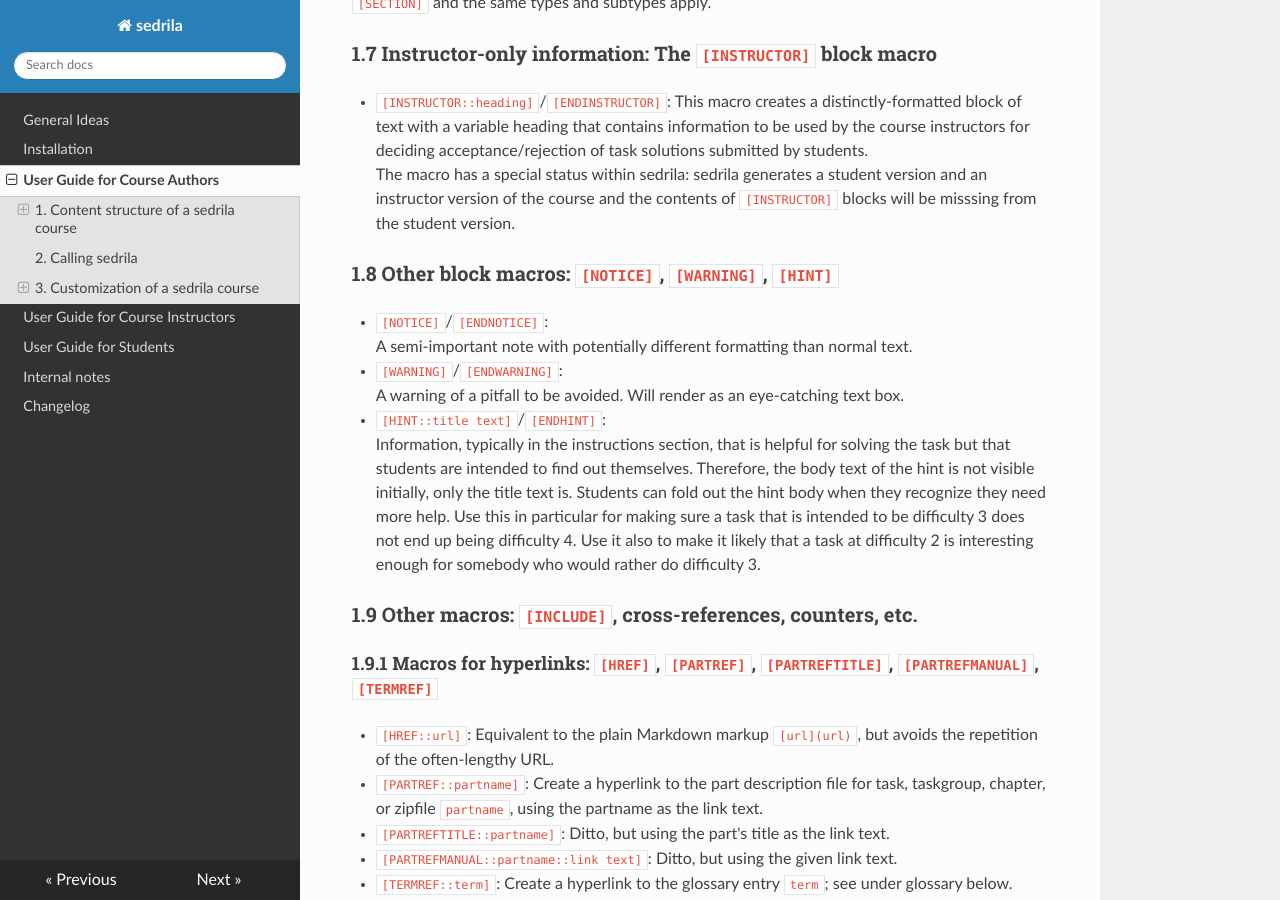
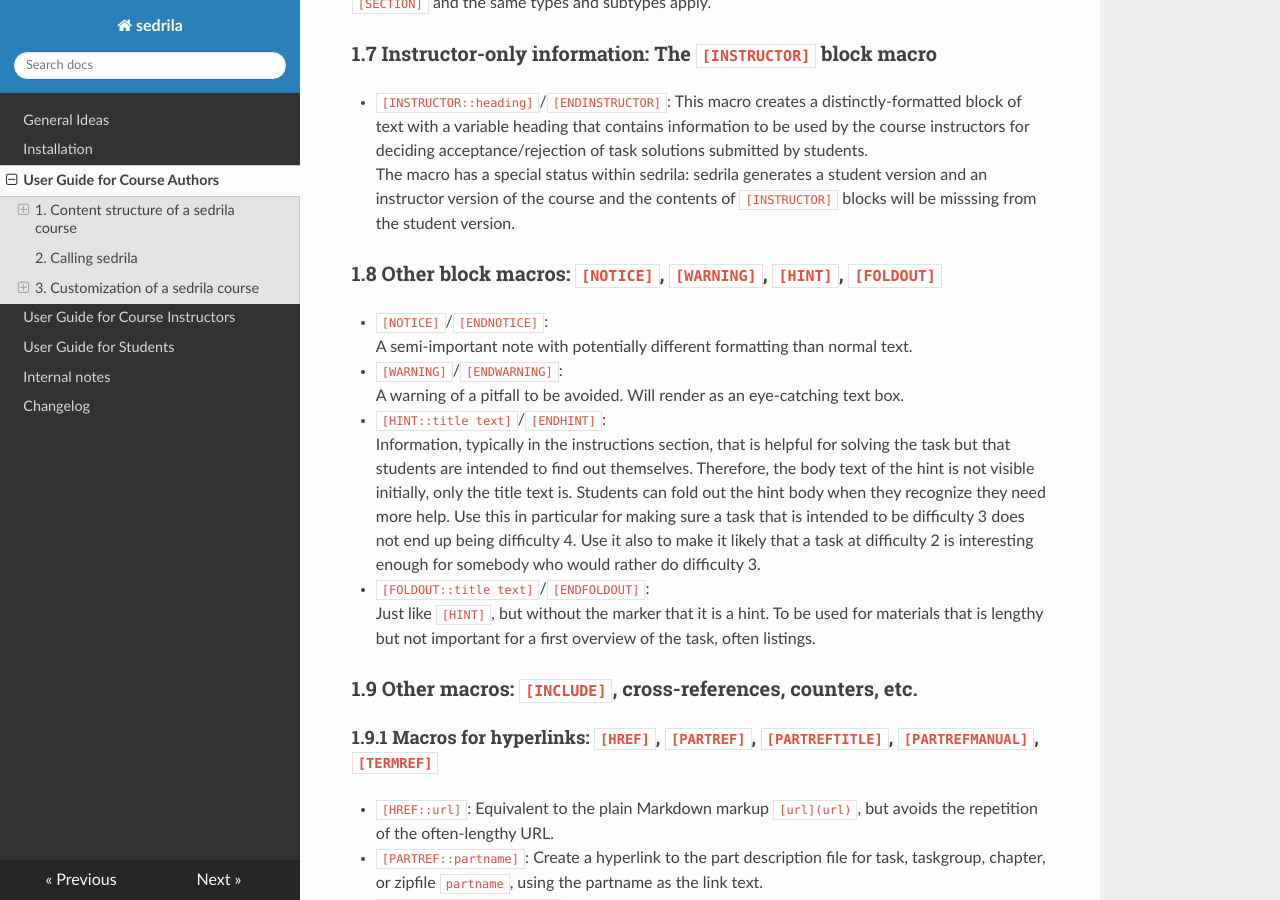
Before and after one commit to fubinf/sedrila, an MkDocs documentation site: the page built from docs/authors.md, in a window 1280 px wide and 900 px high, scrolled down 9986 px. Built offline with MkDocs 1.6.1, drawn with Linux system fonts in a browser that asks for light colours; nearby versions of some CDN libraries.

Commit message:
authors.md: document [FOLDOUT] macro

```diff
--- a/docs/authors.md
+++ b/docs/authors.md
@@ -497,7 +497,7 @@ It works exactly like `[SECTION]` and the same types and subtypes apply.
   from the student version.
 
 
-### 1.8 Other block macros: `[NOTICE]`, `[WARNING]`, `[HINT]`
+### 1.8 Other block macros: `[NOTICE]`, `[WARNING]`, `[HINT]`, `[FOLDOUT]`
 
 - `[NOTICE]`/`[ENDNOTICE]`:
   A semi-important note with potentially different formatting than normal text.
@@ -513,6 +513,10 @@ It works exactly like `[SECTION]` and the same types and subtypes apply.
   difficulty 3 does not end up being difficulty 4.
   Use it also to make it likely that a task at difficulty 2 is interesting enough for
   somebody who would rather do difficulty 3.
+- `[FOLDOUT::title text]`/`[ENDFOLDOUT]`:
+  Just like `[HINT]`, but without the marker that it is a hint.
+  To be used for materials that is lengthy but not important for a first overview of the task,
+  often listings.
 
 
 ### 1.9 Other macros: `[INCLUDE]`, cross-references, counters, etc.
```
